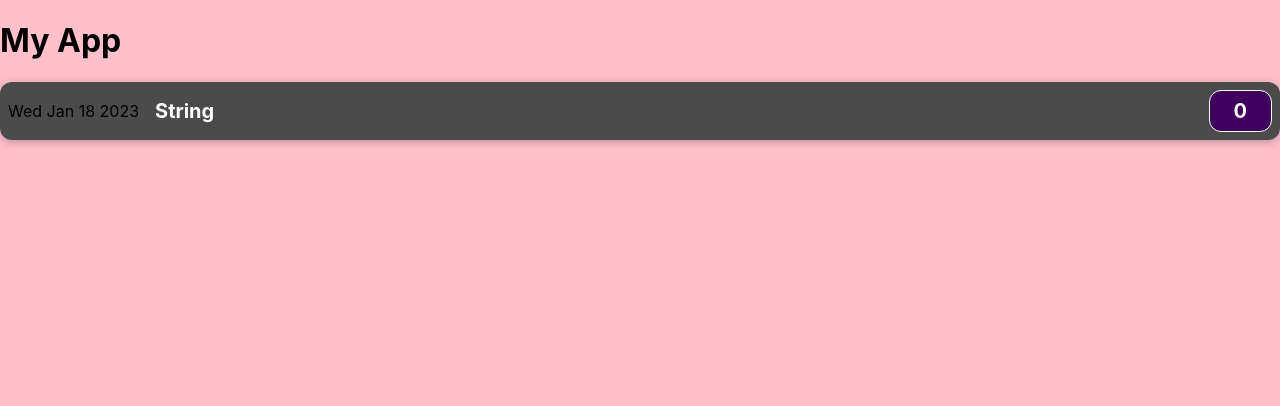
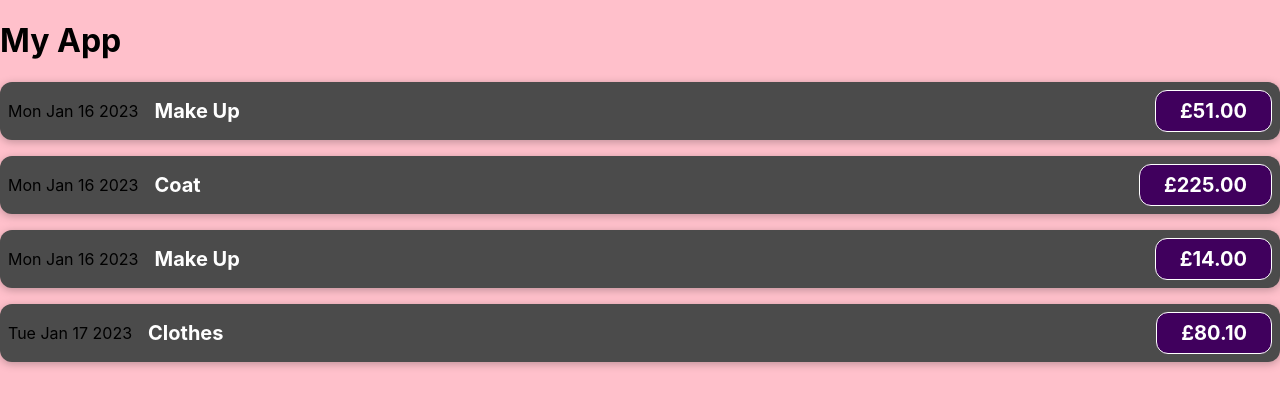
Before and after one commit to kwatts949/react, a JavaScript app in the folder project_1/: page / in a window 1280 px wide. Shown: the top 406 px of the page. Built offline with nearby package versions, Linux system fonts and the light colour scheme; the HTML template or start-up script is replaced by a standard one.

Commit message:
Update expenses to use props

```diff
--- a/project_1/src/App.js
+++ b/project_1/src/App.js
@@ -1,11 +1,52 @@
 import ExpenseItem from "./components/ExpenseItem";
 
 function App() {
+  const expenses = [
+    {
+      id: "e1",
+      title: "Make Up",
+      amount: "51.00",
+      date: new Date(2023, 0, 16),
+    },
+    { id: "e2", title: "Coat", amount: "225.00", date: new Date(2023, 0, 16) },
+    {
+      id: "e3",
+      title: "Make Up",
+      amount: "14.00",
+      date: new Date(2023, 0, 16),
+    },
+    {
+      id: "e4",
+      title: "Clothes",
+      amount: "80.10",
+      date: new Date(2023, 0, 17),
+    },
+  ];
+
   return (
     <div className="App">
       <header className="App-header">
         <h1>My App</h1>
-        <ExpenseItem></ExpenseItem>
+        <ExpenseItem
+          title={expenses[0].title}
+          amount={expenses[0].amount}
+          date={expenses[0].date}
+        ></ExpenseItem>
+        <ExpenseItem
+          title={expenses[1].title}
+          amount={expenses[1].amount}
+          date={expenses[1].date}
+        ></ExpenseItem>
+        <ExpenseItem
+          title={expenses[2].title}
+          amount={expenses[2].amount}
+          date={expenses[2].date}
+        ></ExpenseItem>
+        <ExpenseItem
+          title={expenses[3].title}
+          amount={expenses[3].amount}
+          date={expenses[3].date}
+        ></ExpenseItem>
       </header>
     </div>
   );
--- a/project_1/src/components/ExpenseItem.js
+++ b/project_1/src/components/ExpenseItem.js
@@ -1,19 +1,16 @@
-import './ExpenseItem.css'
+import "./ExpenseItem.css";
 
-function ExpenseItem() {
-  const expenseDate = new Date(2023, 0, 18).toDateString();
-  const expenseTitle = 'String'
-  const expenseAmount = 0.00
-
+function ExpenseItem(props) {
   return (
-    <div className='expense-item'>
-      <div>{expenseDate}</div>
-      <div className='expense-item__description'>
-        <h2>{expenseTitle}</h2>
-      <div className='expense-item__price'>{expenseAmount}</div>
+    <div className="expense-item">
+      <div>{props.date.toDateString()}</div>
+      <div className="expense-item__description">
+        <h2>{props.title}</h2>
+        <div className="expense-item__price">£{props.amount}</div>
       </div>
     </div>
   );
 }
 
 export default ExpenseItem;
+// props == properties from app.js
```
